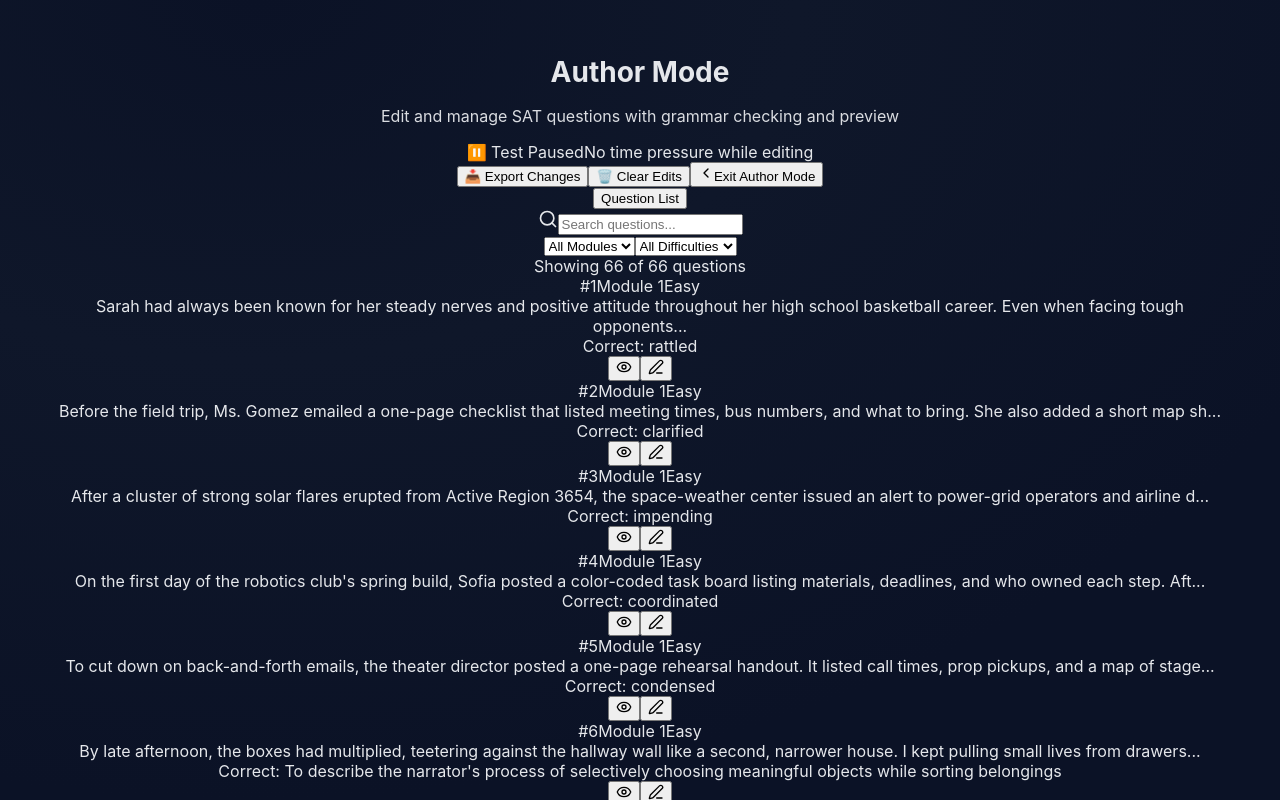
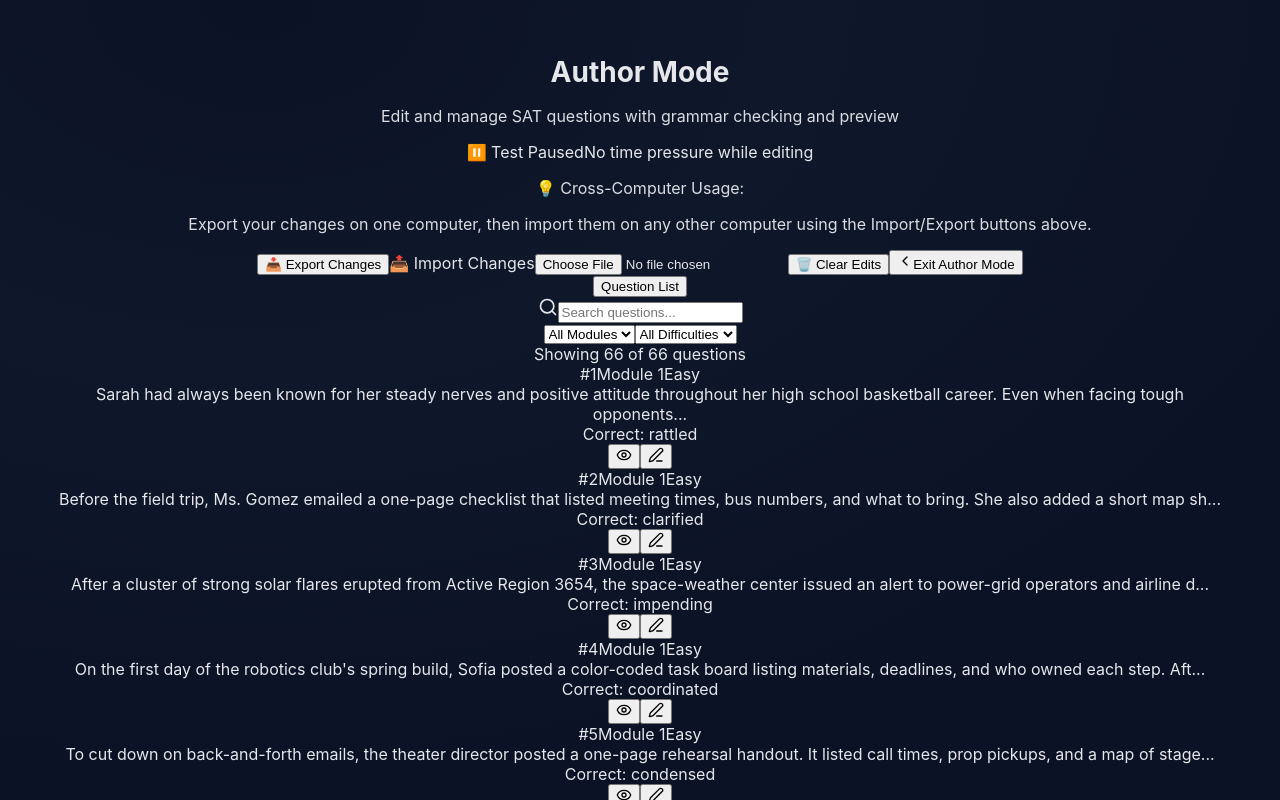
Before and after one commit to lyndseymodesitt/SATRW, a React (Vite) app: page / in a window 1280 px wide. Both pictures are taken after a click on the button "Author Mode". Shown: the top 800 px of the page. Built offline with nearby package versions, Linux system fonts and the light colour scheme.

Commit message:
feat: implement cross-computer question editing with import/export functionality

```diff
--- a/src/App.jsx
+++ b/src/App.jsx
@@ -247,18 +247,85 @@ export default function App() {
   // Export edited questions
   const exportEditedQuestions = () => {
     try {
-      const dataStr = JSON.stringify(questions, null, 2);
+      // Create a more comprehensive export with metadata
+      const exportData = {
+        version: '1.0',
+        exportDate: new Date().toISOString(),
+        originalQuestionsCount: questionsData.length,
+        editedQuestionsCount: questions.length,
+        questions: questions,
+        metadata: {
+          description: 'SAT Questions with Author Mode edits',
+          instructions: 'Import this file on any computer to apply your edits'
+        }
+      };
+
+      const dataStr = JSON.stringify(exportData, null, 2);
       const dataBlob = new Blob([dataStr], { type: 'application/json' });
       const url = URL.createObjectURL(dataBlob);
       const link = document.createElement('a');
       link.href = url;
-      link.download = 'sat-questions-edited.json';
+      link.download = `sat-questions-edited-${new Date().toISOString().split('T')[0]}.json`;
       link.click();
       URL.revokeObjectURL(url);
-      console.log('Edited questions exported');
+      console.log('Edited questions exported with metadata');
     } catch (error) {
       console.error('Failed to export questions:', error);
     }
+  };
+
+  // Import edited questions from file
+  const importEditedQuestions = (event) => {
+    const file = event.target.files[0];
+    if (!file) return;
+
+    const reader = new FileReader();
+    reader.onload = (e) => {
+      try {
+        const importData = JSON.parse(e.target.result);
+
+        // Validate the import data
+        if (!importData.questions || !Array.isArray(importData.questions)) {
+          alert('Invalid file format. Please select a valid SAT questions export file.');
+          return;
+        }
+
+        // Check if this is a newer version than what we have
+        const currentEdits = localStorage.getItem('sat-questions-edits');
+        if (currentEdits) {
+          const currentData = JSON.parse(currentEdits);
+          if (currentData.length > 0) {
+            const shouldOverwrite = confirm(
+              `You have existing edits with ${currentData.length} questions. ` +
+              `This import has ${importData.questions.length} questions. ` +
+              `Do you want to overwrite your current edits?`
+            );
+            if (!shouldOverwrite) return;
+          }
+        }
+
+        // Apply the imported questions
+        setQuestions(importData.questions);
+
+        // Save to localStorage for persistence on this computer
+        try {
+          localStorage.setItem('sat-questions-edits', JSON.stringify(importData.questions));
+          console.log('Imported questions saved to localStorage');
+        } catch (error) {
+          console.error('Failed to save imported questions to localStorage:', error);
+        }
+
+        alert(`Successfully imported ${importData.questions.length} questions from ${importData.exportDate || 'unknown date'}`);
+
+        // Clear the file input
+        event.target.value = '';
+
+      } catch (error) {
+        console.error('Failed to parse import file:', error);
+        alert('Failed to read the file. Please make sure it\'s a valid JSON export from Author Mode.');
+      }
+    };
+    reader.readAsText(file);
   };
 
   // Clear saved edits
@@ -523,6 +590,7 @@ export default function App() {
           onResume={resumeFromSavedPlace}
           onExport={exportEditedQuestions}
           onClearEdits={clearSavedEdits}
+          onImport={importEditedQuestions}
         />
       ) : (
         <>
--- a/src/components/AuthorMode.jsx
+++ b/src/components/AuthorMode.jsx
@@ -16,7 +16,7 @@ import {
   TrendingUp
 } from 'lucide-react';
 
-const AuthorMode = ({ questions, onSave, onClose, savedPlace, onResume, onExport, onClearEdits }) => {
+const AuthorMode = ({ questions, onSave, onClose, savedPlace, onResume, onExport, onClearEdits, onImport }) => {
   const [currentView, setCurrentView] = useState('list'); // 'list', 'edit', 'preview'
   const [selectedQuestion, setSelectedQuestion] = useState(null);
   const [editedQuestion, setEditedQuestion] = useState(null);
@@ -484,6 +484,12 @@ const AuthorMode = ({ questions, onSave, onClose, savedPlace, onResume, onExport
             <span className="text-amber-400 text-sm font-medium">⏸️ Test Paused</span>
             <span className="text-amber-500/70 text-xs">No time pressure while editing</span>
           </div>
+          <div className="mt-2 px-4 py-2 bg-blue-600/20 border border-blue-500/30 rounded-lg">
+            <p className="text-blue-400 text-sm font-medium mb-1">💡 Cross-Computer Usage:</p>
+            <p className="text-blue-500/70 text-xs">
+              Export your changes on one computer, then import them on any other computer using the Import/Export buttons above.
+            </p>
+          </div>
         </div>
         <div className="flex gap-3">
           {savedPlace && (
@@ -502,6 +508,16 @@ const AuthorMode = ({ questions, onSave, onClose, savedPlace, onResume, onExport
           >
             📥 Export Changes
           </button>
+          <label className="px-4 py-2 bg-green-600 text-white rounded-lg hover:bg-green-700 transition-colors flex items-center gap-2 cursor-pointer"
+                 title="Import previously exported questions">
+            📤 Import Changes
+            <input
+              type="file"
+              accept=".json"
+              onChange={onImport}
+              className="hidden"
+            />
+          </label>
           <button
             onClick={onClearEdits}
             className="px-4 py-2 bg-red-600 text-white rounded-lg hover:bg-red-700 transition-colors flex items-center gap-2"
```
